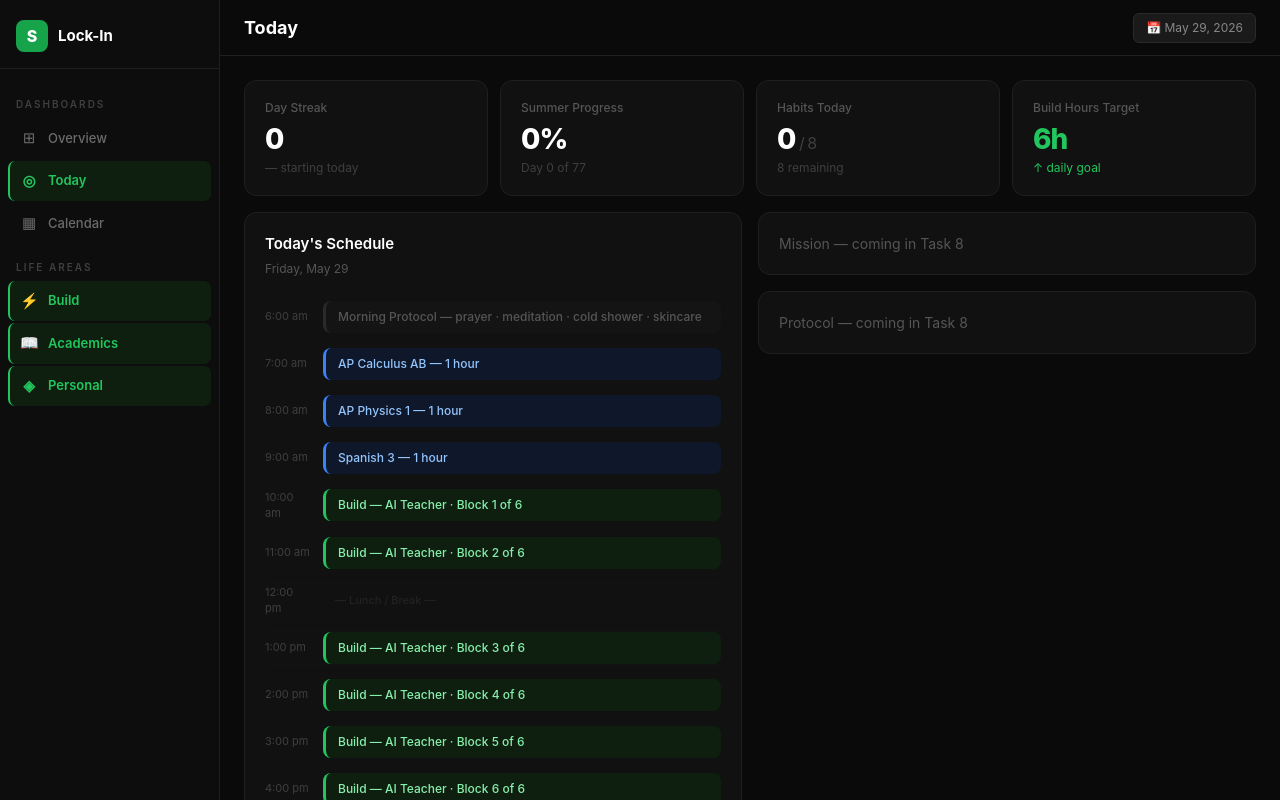
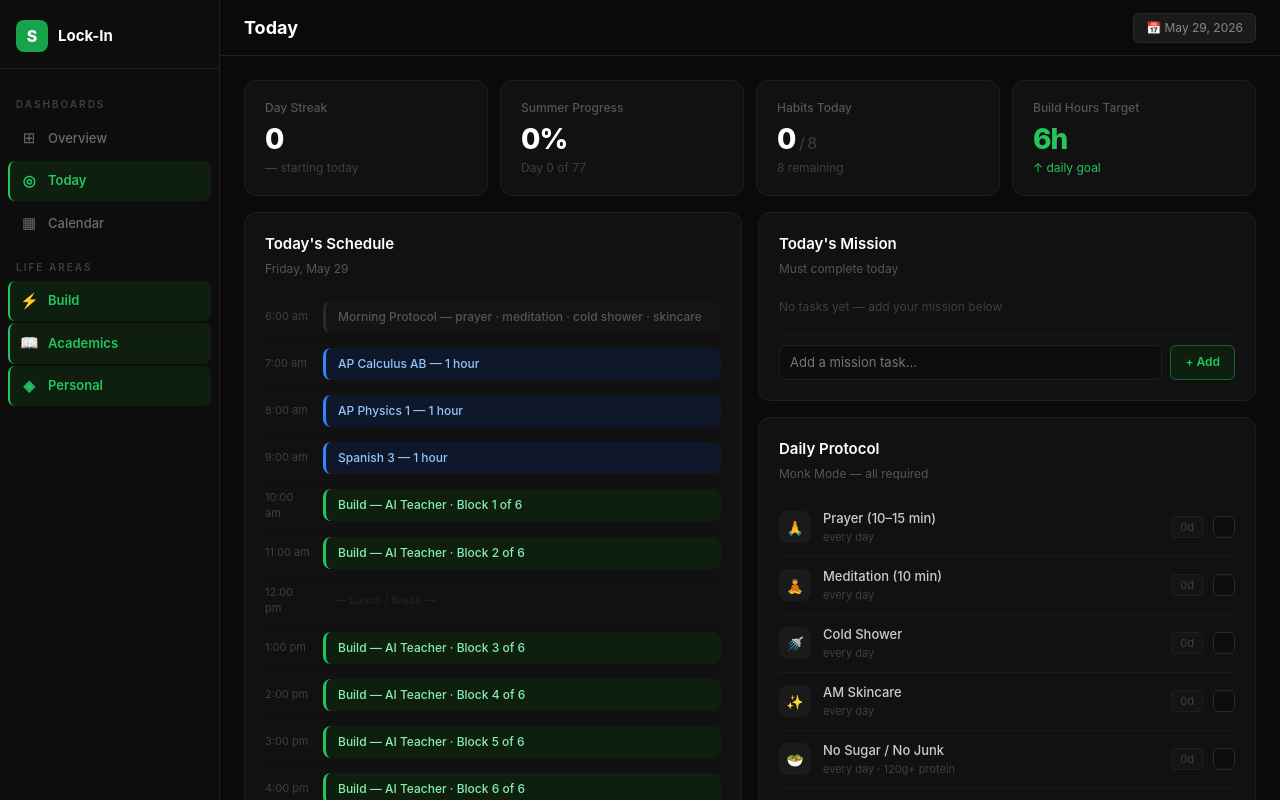
Before and after one commit to AravDharnikota/summer-productivity-dashboard, a React (Vite) app: page / in a window 1280 px wide. Built offline with nearby package versions, Linux system fonts and the light colour scheme.

Commit message:
feat: add mission task list and habit protocol

```diff
--- /dev/null
+++ b/src/components/today/MissionCard.tsx
@@ -0,0 +1,58 @@
+import { useState, KeyboardEvent } from 'react'
+import { useApp } from '../../context/AppContext'
+import { todayString } from '../../lib/dates'
+
+export default function MissionCard() {
+  const { state, dispatch } = useApp()
+  const today = todayString()
+  const log = state.logs[today]
+  const tasks = log?.mission ?? []
+  const [input, setInput] = useState('')
+
+  function addTask() {
+    const text = input.trim()
+    if (!text) return
+    dispatch({ type: 'ADD_MISSION_TASK', date: today, text })
+    setInput('')
+  }
+
+  function onKey(e: KeyboardEvent<HTMLInputElement>) {
+    if (e.key === 'Enter') addTask()
+  }
+
+  return (
+    <div className="card">
+      <div className="card-title">Today's Mission</div>
+      <div className="card-sub">Must complete today</div>
+      {tasks.map(task => (
+        <div
+          key={task.id}
+          className={`task-item ${task.done ? 'done' : ''}`}
+        >
+          <div
+            className={`cb ${task.done ? 'done' : ''}`}
+            onClick={() => dispatch({ type: 'TOGGLE_MISSION_TASK', date: today, taskId: task.id })}
+          >
+            {task.done ? '✓' : ''}
+          </div>
+          {task.text}
+        </div>
+      ))}
+      {tasks.length === 0 && (
+        <div style={{ color: 'var(--text-dim)', fontSize: 12, padding: '4px 0 8px' }}>
+          No tasks yet — add your mission below
+        </div>
+      )}
+      <div className="add-task-row">
+        <input
+          className="add-task-input"
+          placeholder="Add a mission task…"
+          value={input}
+          onChange={e => setInput(e.target.value)}
+          onKeyDown={onKey}
+        />
+        <button className="add-task-btn" onClick={addTask}>+ Add</button>
+      </div>
+    </div>
+  )
+}
--- /dev/null
+++ b/src/components/today/ProtocolCard.tsx
@@ -0,0 +1,57 @@
+import { useApp } from '../../context/AppContext'
+import { todayString } from '../../lib/dates'
+import { HABITS } from '../../lib/constants'
+import type { HabitId } from '../../types'
+
+export default function ProtocolCard() {
+  const { state, dispatch } = useApp()
+  const today = todayString()
+  const log = state.logs[today]
+  const habits = log?.habits ?? {}
+
+  function habitStreak(habitId: HabitId): number {
+    let streak = 0
+    let current = today
+    while (true) {
+      const l = state.logs[current]
+      if (!l || !l.habits[habitId]) break
+      streak++
+      const d = new Date(current + 'T00:00:00')
+      d.setDate(d.getDate() - 1)
+      current = d.toISOString().split('T')[0]
+      if (current < '2026-05-30') break
+    }
+    return streak
+  }
+
+  return (
+    <div className="card">
+      <div className="card-title">Daily Protocol</div>
+      <div className="card-sub">Monk Mode — all required</div>
+      {HABITS.map(habit => {
+        const done = habits[habit.id] ?? false
+        const streak = habitStreak(habit.id)
+        return (
+          <div key={habit.id} className="habit-row">
+            <div className="habit-left">
+              <div className="habit-icon">{habit.icon}</div>
+              <div>
+                <div className="habit-name">{habit.label}</div>
+                <div className="habit-freq">{habit.freq}</div>
+              </div>
+            </div>
+            <div className="habit-right">
+              <span className={`streak-badge ${streak > 0 ? 'active' : 'zero'}`}>{streak}d</span>
+              <div
+                className={`cb ${done ? 'done' : ''}`}
+                onClick={() => dispatch({ type: 'TOGGLE_HABIT', date: today, habit: habit.id })}
+              >
+                {done ? '✓' : ''}
+              </div>
+            </div>
+          </div>
+        )
+      })}
+    </div>
+  )
+}
--- a/src/pages/Today.tsx
+++ b/src/pages/Today.tsx
@@ -1,5 +1,7 @@
 import StatRow from '../components/today/StatRow'
 import ScheduleCard from '../components/today/ScheduleCard'
+import MissionCard from '../components/today/MissionCard'
+import ProtocolCard from '../components/today/ProtocolCard'
 
 export default function Today() {
   return (
@@ -8,8 +10,8 @@ export default function Today() {
       <div className="two-col gap-bottom">
         <ScheduleCard />
         <div className="stack">
-          <div className="card" style={{ color: 'var(--text-muted)' }}>Mission — coming in Task 8</div>
-          <div className="card" style={{ color: 'var(--text-muted)' }}>Protocol — coming in Task 8</div>
+          <MissionCard />
+          <ProtocolCard />
         </div>
       </div>
     </div>
```
